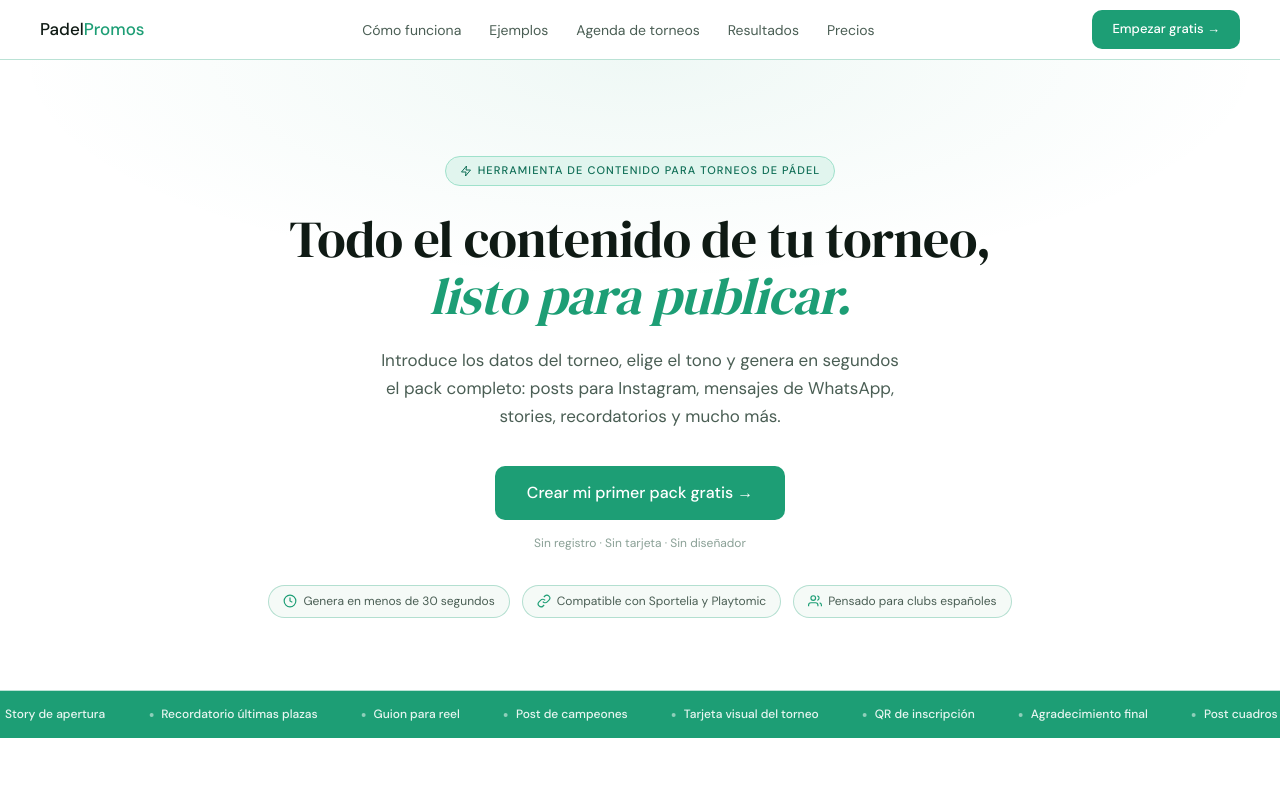
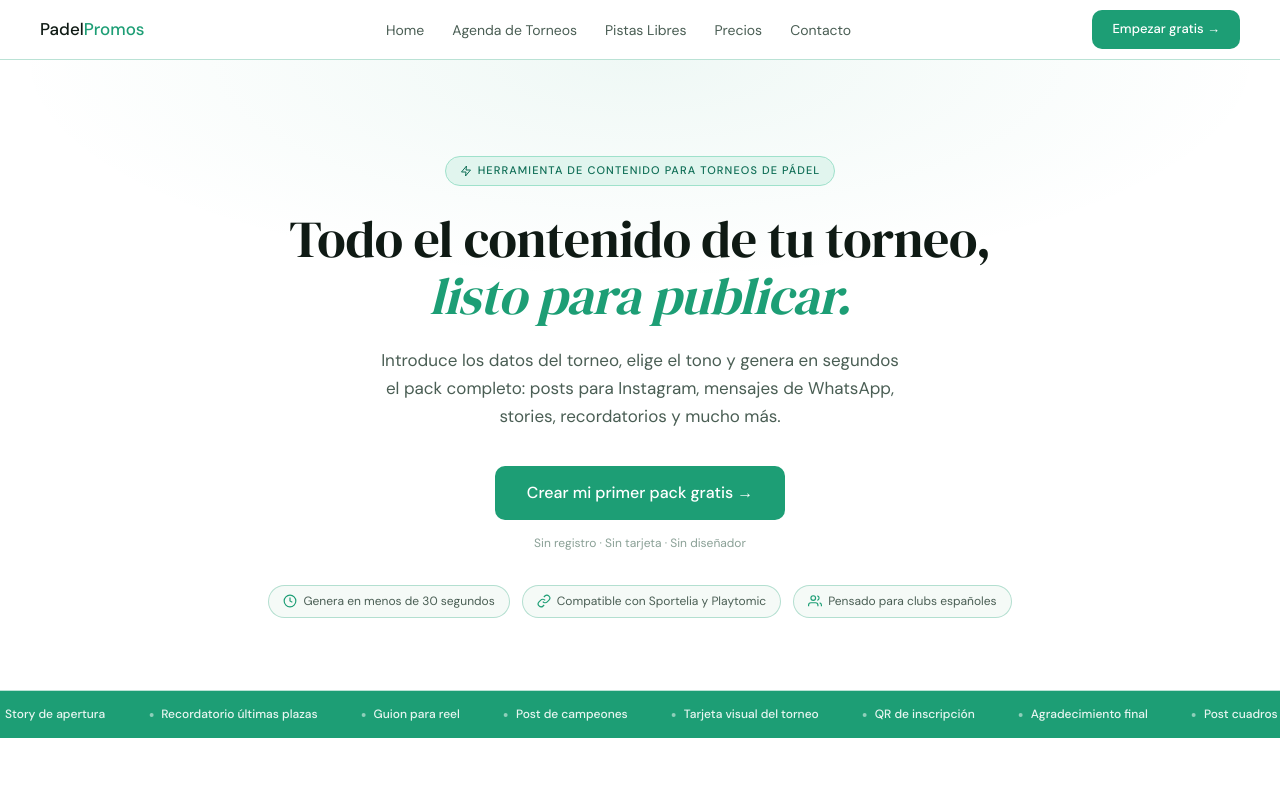
Before and after one commit to Padelenvivo/padelpromos, a website: page index.html in a window 1280 px wide. Shown: the top 800 px of the page. Drawn offline with Linux system fonts and the light colour scheme.

Commit message:
Update menu: Home, Agenda de Torneos, Pistas Libres, Precios, Contacto

```diff
--- a/index.html
+++ b/index.html
@@ -186,6 +186,7 @@
     @media (max-width: 768px) {
       nav { padding: 0 20px; }
   .nav-toggle { display: inline-flex; }
+      .nav-cta { display: none; }
         .nav-links { position: absolute; top: 60px; left: 0; right: 0; flex-direction: column; gap: 0; background: #fff; border-bottom: 0.5px solid var(--border2); box-shadow: 0 12px 24px rgba(0,0,0,.08); max-height: 0; overflow: hidden; opacity: 0; transition: max-height .25s ease, opacity .2s ease; }
         .nav-links.open { max-height: 400px; opacity: 1; }
         .nav-links li { width: 100%; }
@@ -209,11 +210,11 @@
 <nav>
   <a href="/" class="nav-logo">Padel<b>Promos</b></a>
   <ul class="nav-links">
-    <li><a href="#como-funciona">Cómo funciona</a></li>
-    <li><a href="#ejemplos">Ejemplos</a></li>
-    <li><a href="agenda.html">Agenda de torneos</a></li>
-    <li><a href="resultados.html">Resultados</a></li>
+    <li><a href="/">Home</a></li>
+    <li><a href="agenda.html">Agenda de Torneos</a></li>
+    <li><a href="pistas-libres.html">Pistas Libres</a></li>
     <li><a href="precios.html">Precios</a></li>
+    <li><a href="#contacto">Contacto</a></li>
   </ul>
   <button class="nav-toggle" aria-label="Abrir menú" aria-expanded="false">☰</button>
   <a href="generador.html" class="nav-cta">Empezar gratis →</a>
```
